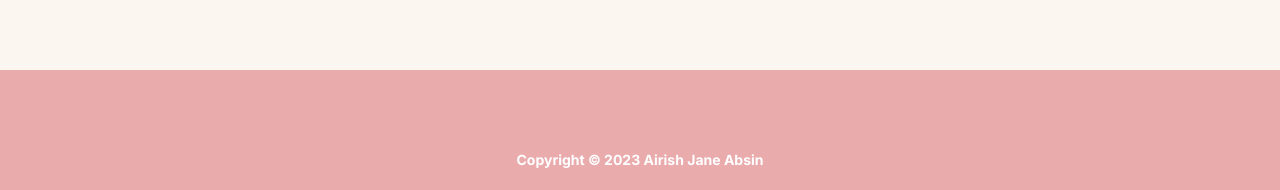
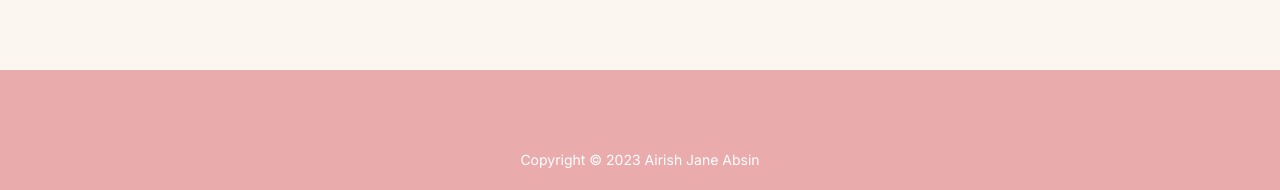
Before and after one commit to axe3228/airish-portfolio, a Next.js app: page / in a window 1280 px wide. Shown: the part 3610-3800 px from the top of the page. Built offline with nearby package versions, Linux system fonts and the light colour scheme; a web font is replaced by a local one.

Commit message:
- refector codes - change font size of footer text

```diff
--- a/components/home/about_me.tsx
+++ b/components/about_me.tsx
@@ -1,5 +1,5 @@
 import Image from 'next/image';
-import PinkButton from '../buttons/pink_button';
+import PinkButton from './buttons/pink_button';
 
 const HomeAboutMe = () => {
     return (
--- a/components/home/banner_portfolio.tsx
+++ b/components/banner_portfolio.tsx
@@ -1,5 +1,5 @@
 import Image from 'next/image';
-import PinkButton from '../buttons/pink_button';
+import PinkButton from './buttons/pink_button';
 
 const BannerPortfolio = () => {
     return (
--- a/components/footer.tsx
+++ b/components/footer.tsx
@@ -5,7 +5,7 @@ const Footer = () => {
 
             </div>
             <div className="bg-primary-75">
-                <h2 className="text-sm text-center text-primary-50 pt-[80px] pb-[23px]">Copyright © 2023 Airish Jane Absin</h2>
+                <h2 className="body-sm text-center text-primary-50 pt-[80px] pb-[23px]">Copyright © 2023 Airish Jane Absin</h2>
             </div>
         </section>
      );
```
Also changed, not shown: pages/index.tsx (+4 -4 lines), components/hero.tsx (renamed from components/home/hero.tsx), components/job-exp.tsx (renamed from components/home/job-exp.tsx).
